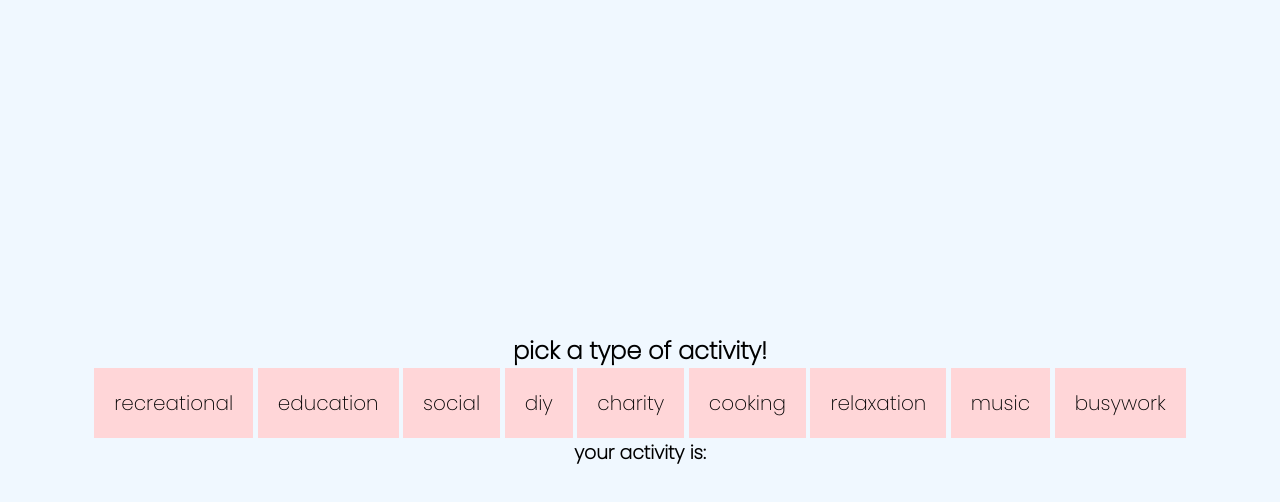
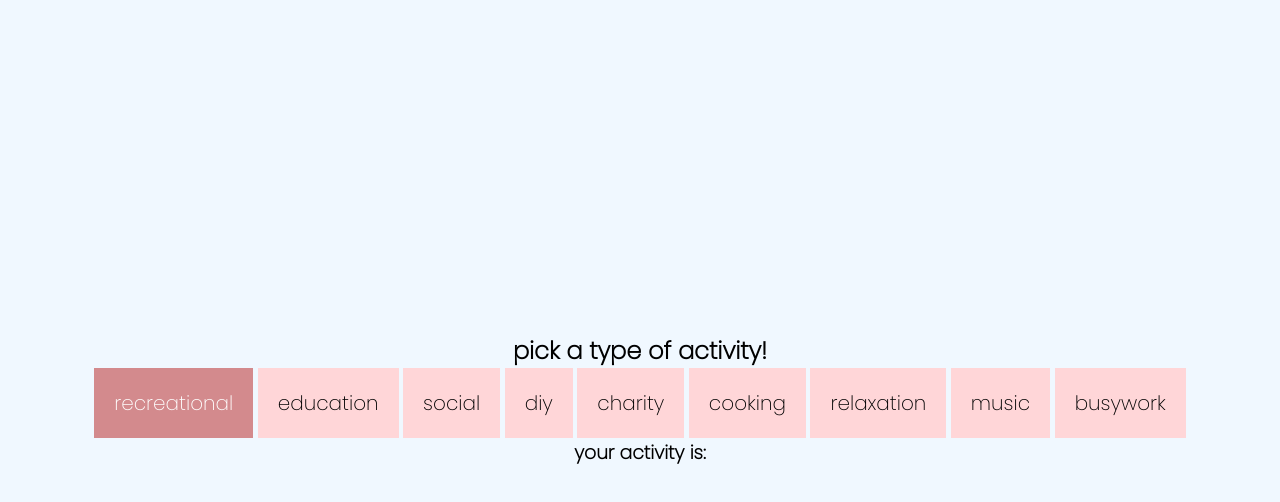
Before and after one commit to oomie/connectionslab, a plain HTML site: page project1/index.html in a window 1280 px wide. In both pictures the pointer is over the button "recreational". Drawn offline with Linux system fonts and the light colour scheme.

Commit message:
Update style.css

```diff
--- a/project1/style.css
+++ b/project1/style.css
@@ -54,3 +54,11 @@ button{
     padding: 20px;
     cursor: pointer;
 }
+button:hover{
+    border: none;
+    background-color: #d38a8d;
+    color: white;
+    font-size: 20px;
+    padding: 20px;
+    cursor: pointer;
+}
```
